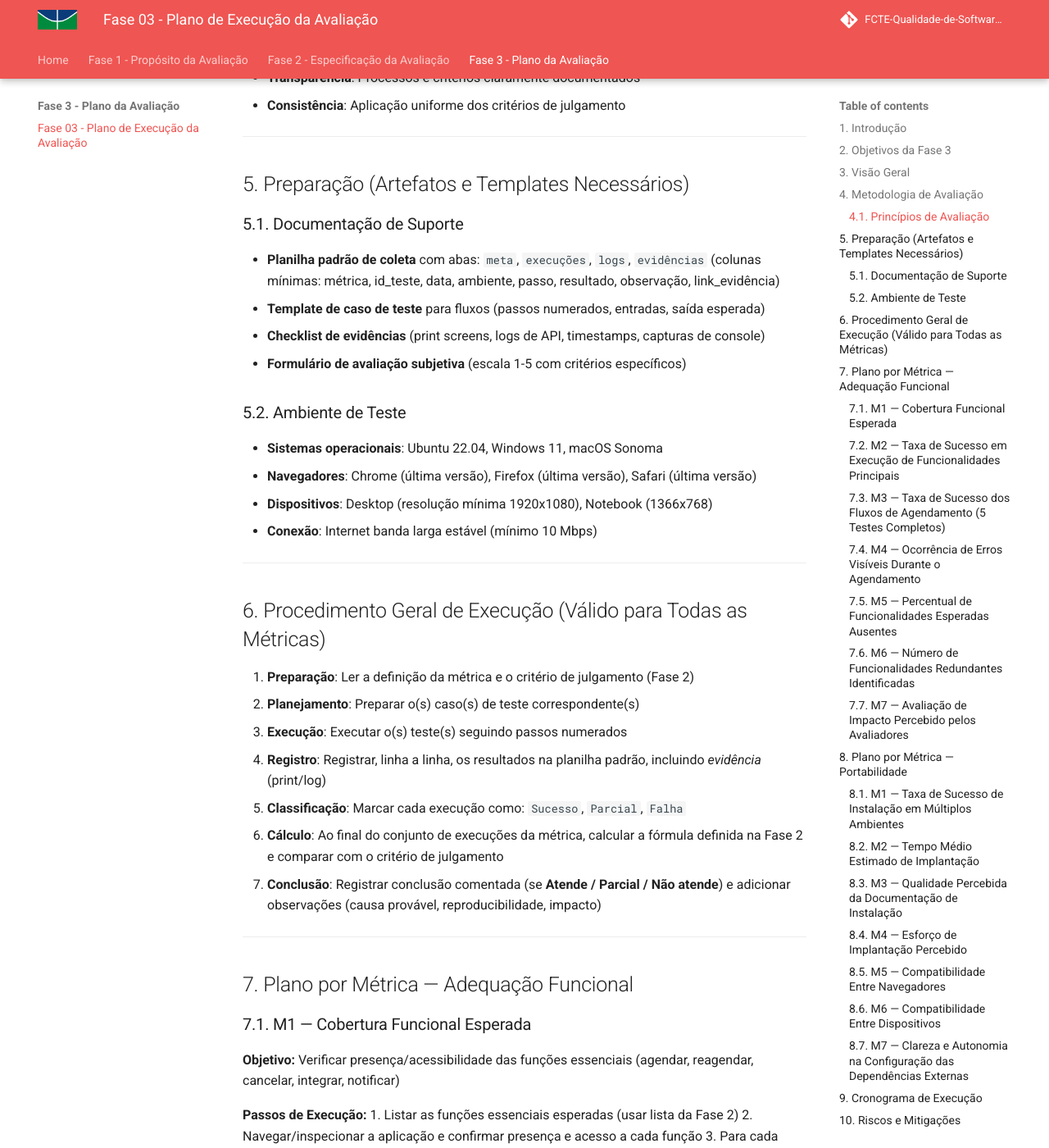
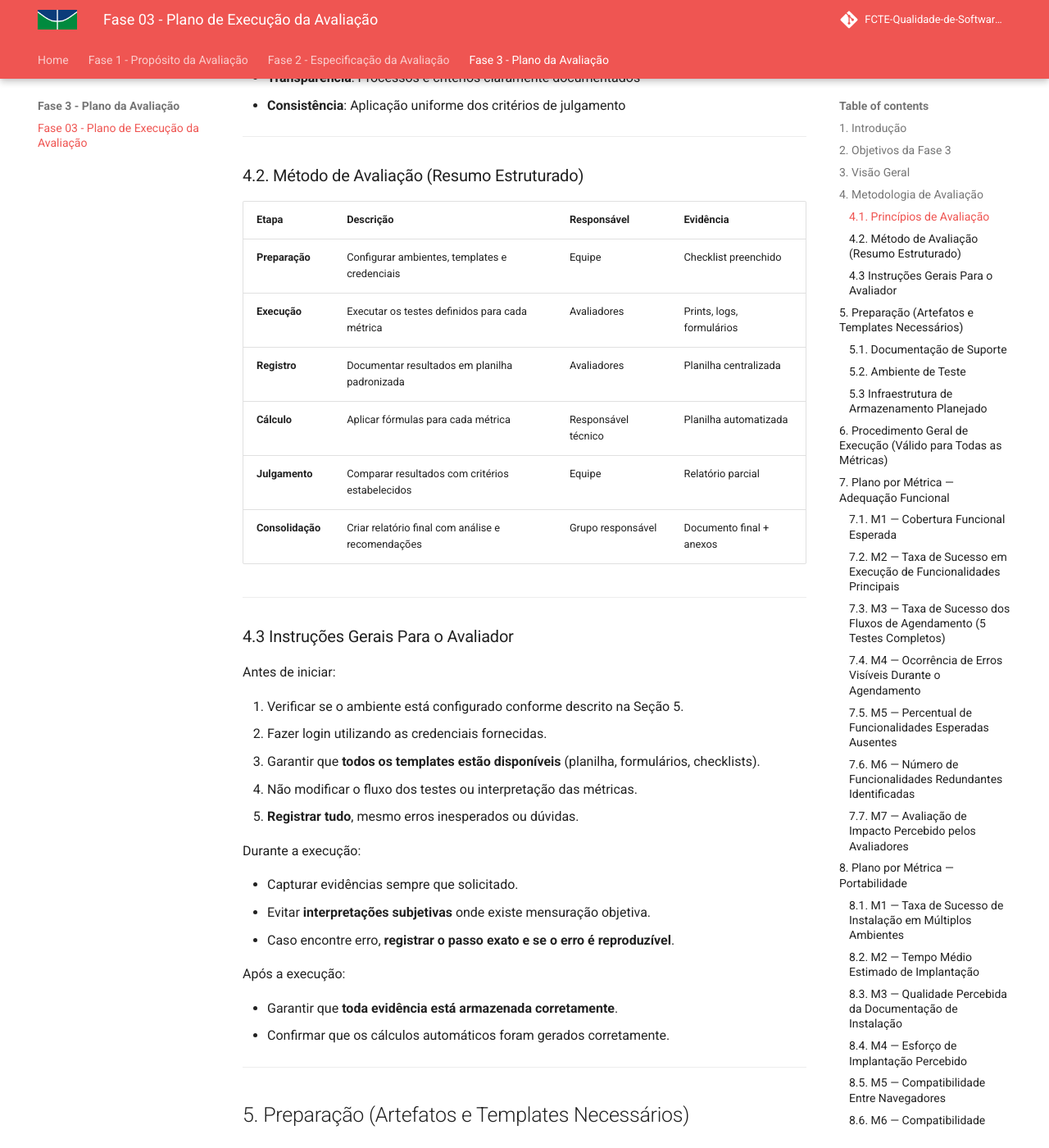
Before and after one commit to FCTE-Qualidade-de-Software-1/2025-2_T01_HEDDY-LAMAR, an MkDocs documentation site: the page built from docs/fase_3/index.md, in a window 1280 px wide and 1400 px high, scrolled down 1100 px. Shown: the whole window at 82% size. Built offline with MkDocs 1.6.1 and Material for MkDocs 9.7.7, drawn with Linux system fonts in a browser that asks for light colours; comment, search, counter and statistics services are not loaded; some of the changed text lies outside the part shown.

Commit message:
Complementação com métodos formais.

```diff
--- a/docs/fase_3/index.md
+++ b/docs/fase_3/index.md
@@ -35,6 +35,42 @@ A avaliação seguirá uma abordagem sistemática baseada em:
 
 ---
 
+### 4.2. Método de Avaliação (Resumo Estruturado)
+
+| Etapa | Descrição | Responsável | Evidência |
+|-------|-----------|-------------|-----------|
+| **Preparação** | Configurar ambientes, templates e credenciais | Equipe | Checklist preenchido |
+| **Execução** | Executar os testes definidos para cada métrica | Avaliadores | Prints, logs, formulários |
+| **Registro** | Documentar resultados em planilha padronizada | Avaliadores | Planilha centralizada |
+| **Cálculo** | Aplicar fórmulas para cada métrica | Responsável técnico | Planilha automatizada |
+| **Julgamento** | Comparar resultados com critérios estabelecidos | Equipe | Relatório parcial |
+| **Consolidação** | Criar relatório final com análise e recomendações | Grupo responsável | Documento final + anexos |
+
+---
+
+### 4.3 Instruções Gerais Para o Avaliador
+
+Antes de iniciar:
+
+1. Verificar se o ambiente está configurado conforme descrito na Seção 5.
+2. Fazer login utilizando as credenciais fornecidas.
+3. Garantir que **todos os templates estão disponíveis** (planilha, formulários, checklists).
+4. Não modificar o fluxo dos testes ou interpretação das métricas.
+5. **Registrar tudo**, mesmo erros inesperados ou dúvidas.
+
+Durante a execução:
+
+- Capturar evidências sempre que solicitado.
+- Evitar **interpretações subjetivas** onde existe mensuração objetiva.
+- Caso encontre erro, **registrar o passo exato e se o erro é reproduzível**.
+
+Após a execução:
+
+- Garantir que **toda evidência está armazenada corretamente**.
+- Confirmar que os cálculos automáticos foram gerados corretamente.
+
+---
+
 ## 5. Preparação (Artefatos e Templates Necessários)
 
 ### 5.1. Documentação de Suporte
@@ -48,6 +84,14 @@ A avaliação seguirá uma abordagem sistemática baseada em:
 - **Navegadores**: Chrome (última versão), Firefox (última versão), Safari (última versão)
 - **Dispositivos**: Desktop (resolução mínima 1920x1080), Notebook (1366x768)
 - **Conexão**: Internet banda larga estável (mínimo 10 Mbps)
+
+### 5.3 Infraestrutura de Armazenamento Planejado
+
+| Item | Local | Obrigatório |
+|-------|-------|-------------|
+| Armazenamento de evidências | Google Drive | ✔ |
+| Versionamento da planilha | GitHub do projeto | ✔ |
+| Backup dos registros | Automático diário | ✔ |
 
 ---
 
@@ -385,9 +429,19 @@ A avaliação seguirá uma abordagem sistemática baseada em:
 - **Transparência**: Limitações da avaliação são explicitamente declaradas
 - **Reprodutibilidade**: Procedimentos suficientemente detalhados para replicação
 
+## 13. Conclusão do Método de Avaliação
+
+O método documentado garante que qualquer avaliador — independente de participação prévia — consiga conduzir o processo de forma **objetiva, repetível e rastreável**, atendendo aos requisitos da docente:
+
+- Explica **como avaliar**
+- Define **o que registrar**
+- Determina **recursos necessários**
+- Apresenta **cronograma**
+- Oferece **método padronizado aplicável a qualquer ambiente**
+
 ---
 
-## 13. Referências
+## 14. Referências
 
 > SILVA, Carlos Vinícius Pereira da; MOURA, Déborah Carvalho de; CAMPOS, Danylo de Castro; NERY, Paulo. *GQM: Goal - Question - Metric*. 2009.
 
@@ -401,7 +455,8 @@ A avaliação seguirá uma abordagem sistemática baseada em:
 
 | Versão | Data       | Descrição                                                               | Autor                               |
 | :----- | :--------- | :---------------------------------------------------------------------- | :---------------------------------- |
-| `1.0`  | 17/11/2025 | Criação da estrutura inicial do plano de avaliação passo-a-passo | [Gustavo Haubert](https://github.com/GustavoHaubert) |
-| `1.1`  | 17/11/2025 | Expansão com seções de introdução, objetivos, metodologia e cronograma | [Pedro Braga](https://github.com/Stain19) |
-| `1.2`  | 17/11/2025 | Adição de riscos e mitigações, e refinamento dos critérios de julgamento | [Pedro Braga](https://github.com/Stain19) |
-| `1.3`  | 17/11/2025 | Expansão detalhada de todas as métricas com procedimentos executáveis | [Pedro Braga](https://github.com/Stain19) |
+| `1.0`  | 16/11/2025 | Criação da estrutura inicial do plano de avaliação passo-a-passo | [Gustavo Haubert](https://github.com/GustavoHaubert) |
+| `1.1`  | 16/11/2025 | Expansão com seções de introdução, objetivos, metodologia e cronograma | [Pedro Braga](https://github.com/Stain19) |
+| `1.2`  | 16/11/2025 | Adição de riscos e mitigações, e refinamento dos critérios de julgamento | [Pedro Braga](https://github.com/Stain19) |
+| `1.3`  | 16/11/2025 | Expansão detalhada de todas as métricas com procedimentos executáveis | [Pedro Braga](https://github.com/Stain19) |
+| `1.4` | 16/11/2025 | Complementação com instruções ao avaliador, infraestrutura necessária e conclusão do método conforme exigências da professora | [Antonio Carvalho](https://github.com/antonioscarvalho) |
```
